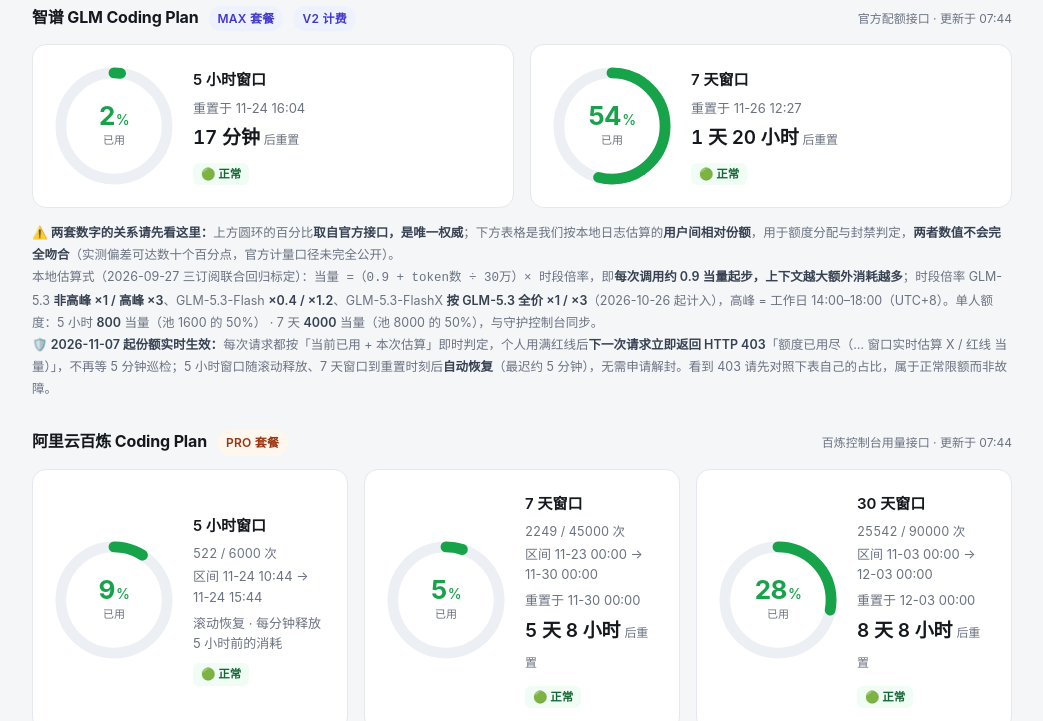
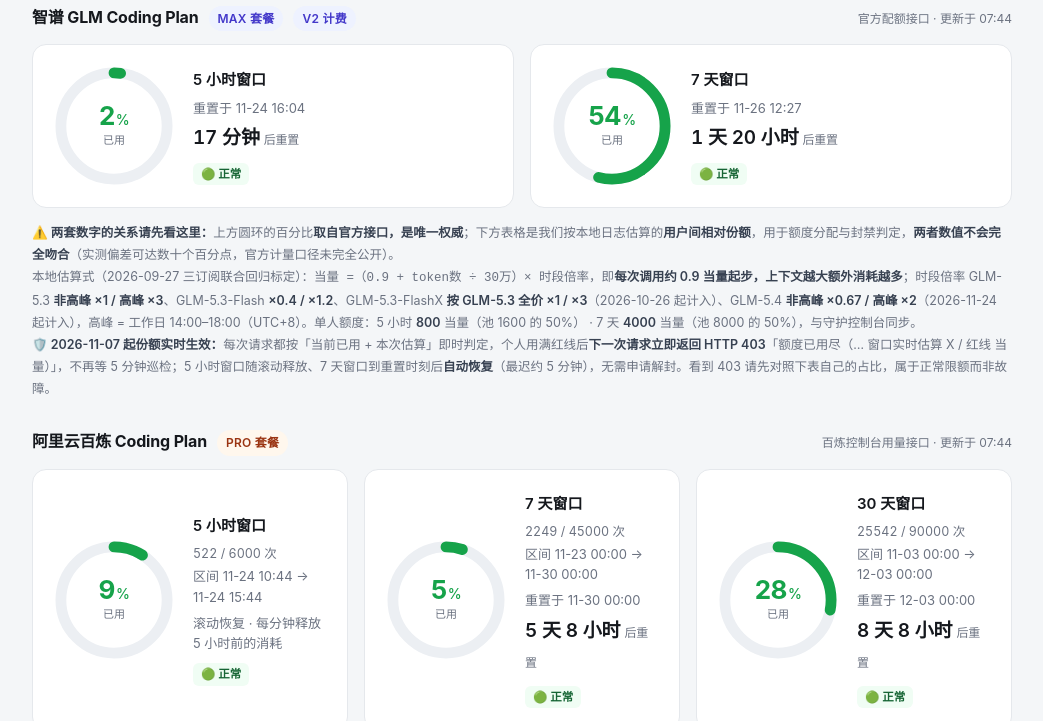
Before and after one commit to chenp0401/glm-quota-data, a plain HTML site: page glm2/index.html in a window 1280 px wide. Shown: the part 80-801 px from the top of the page, without its empty margins (118-1161 px from the left). Drawn offline with Linux system fonts and the light colour scheme.

Commit message:
feat: 三成员看板新增 GLM-5.4 明细列与费率说明(非峰0.67/峰2)

```diff
--- a/glm2/index.html
+++ b/glm2/index.html
@@ -353,7 +353,7 @@ function usersPanel(USERS){
   const qplan = plans.find(p => p.key === 'qwen');
   const W = USERS.windows || {};
 
-  // 列组: GLM 按模型拆两组(5.3 / Flash) + 合计列; Qwen 一组(5h/7d/30d)
+  // 列组: GLM 按模型拆三组(5.3 / Flash / 5.4) + 合计列; Qwen 一组(5h/7d/30d)
   const wins = PLAN_COLS.filter(c => (plan.windows || []).indexOf(c[0]) >= 0);
   // 把 GLM plan 元数据交给模块级变量, 供 glmSumCell 读取(见其定义处注释)
   GLM_PLAN = (USERS.plans || []).find(p => p.key === 'glm')
@@ -368,6 +368,7 @@ function usersPanel(USERS){
     groups.push(
       {head: 'GLM-5.3', sub: wins, cell: (u, k) => glmCell(u, 'glm-5.3', k)},
       {head: 'GLM-5.3-Flash', sub: wins, cell: (u, k) => glmCell(u, 'glm-5.3-flash', k)},
+      {head: 'GLM-5.4', sub: wins, cell: (u, k) => glmCell(u, 'glm-5.4', k)},
       {head: 'GLM 合计', sub: wins, cell: (u, k) => glmSumCell(u, k)});
   } else {
     groups.push({head: plan.label || 'GLM', sub: wins, cell: (u, k) => {
@@ -425,7 +426,7 @@ function usersPanel(USERS){
       <thead>${head1}${head2}</thead>
       <tbody>${rows}</tbody>
     </table>
-    <div class="note"><div>智谱 GLM · GLM-5.3 + Flash + FlashX：${seg}</div>${qwenNote}${billingNote}</div>
+    <div class="note"><div>智谱 GLM · GLM-5.3 + Flash + FlashX + GLM-5.4：${seg}</div>${qwenNote}${billingNote}</div>
   </div>`;
 }
 
@@ -492,7 +493,7 @@ async function loadGLM(){
          <span class="src">官方配额接口 · 更新于 ${fmtTime(d.updated_ms)}</span>
        </div>` +
       cardsHTML(d.windows || []) +
-      `<div class="billing"><b>⚠️ 两套数字的关系请先看这里：</b>上方圆环的百分比<b>取自官方接口，是唯一权威</b>；下方表格是我们按本地日志估算的<b>用户间相对份额</b>，用于额度分配与封禁判定，<b>两者数值不会完全吻合</b>（实测偏差可达数十个百分点，官方计量口径未完全公开）。<br>本地估算式（2026-09-27 三订阅联合回归标定）：<code>当量 =（0.9 + token数 ÷ 30万）× 时段倍率</code>，即<b>每次调用约 0.9 当量起步，上下文越大额外消耗越多</b>；时段倍率 GLM-5.3 <b>非高峰 ×1 / 高峰 ×3</b>、GLM-5.3-Flash <b>×0.4 / ×1.2</b>、GLM-5.3-FlashX <b>按 GLM-5.3 全价 ×1 / ×3</b>（2026-10-26 起计入），高峰 = 工作日 14:00–18:00（UTC+8）。<span class="share-line">${shareLine()}</span><br><span class="qg-rt-notice"><b>🛡️ 2026-11-07 起份额实时生效：</b>每次请求都按「当前已用 + 本次估算」即时判定，个人用满红线后<b>下一次请求立即返回 HTTP 403</b>「额度已用尽（… 窗口实时估算 X / 红线 当量）」，不再等 5 分钟巡检；5 小时窗口随滚动释放、7 天窗口到重置时刻后<b>自动恢复</b>（最迟约 5 分钟），无需申请解封。看到 403 请先对照下表自己的占比，属于正常限额而非故障。</span></div>`;
+      `<div class="billing"><b>⚠️ 两套数字的关系请先看这里：</b>上方圆环的百分比<b>取自官方接口，是唯一权威</b>；下方表格是我们按本地日志估算的<b>用户间相对份额</b>，用于额度分配与封禁判定，<b>两者数值不会完全吻合</b>（实测偏差可达数十个百分点，官方计量口径未完全公开）。<br>本地估算式（2026-09-27 三订阅联合回归标定）：<code>当量 =（0.9 + token数 ÷ 30万）× 时段倍率</code>，即<b>每次调用约 0.9 当量起步，上下文越大额外消耗越多</b>；时段倍率 GLM-5.3 <b>非高峰 ×1 / 高峰 ×3</b>、GLM-5.3-Flash <b>×0.4 / ×1.2</b>、GLM-5.3-FlashX <b>按 GLM-5.3 全价 ×1 / ×3</b>（2026-10-26 起计入）、GLM-5.4 <b>非高峰 ×0.67 / 高峰 ×2</b>（2026-11-24 起计入），高峰 = 工作日 14:00–18:00（UTC+8）。<span class="share-line">${shareLine()}</span><br><span class="qg-rt-notice"><b>🛡️ 2026-11-07 起份额实时生效：</b>每次请求都按「当前已用 + 本次估算」即时判定，个人用满红线后<b>下一次请求立即返回 HTTP 403</b>「额度已用尽（… 窗口实时估算 X / 红线 当量）」，不再等 5 分钟巡检；5 小时窗口随滚动释放、7 天窗口到重置时刻后<b>自动恢复</b>（最迟约 5 分钟），无需申请解封。看到 403 请先对照下表自己的占比，属于正常限额而非故障。</span></div>`;
     markUpdated(d.updated_ms);
     tick();
   }catch(e){
```
Also changed, not shown: glm3/index.html (+4 -3 lines), glm4/index.html (+2 -1 lines), glm5/index.html (+2 -1 lines), glm6/index.html (+2 -1 lines), glm7/index.html (+2 -1 lines), index.html (+4 -3 lines).
